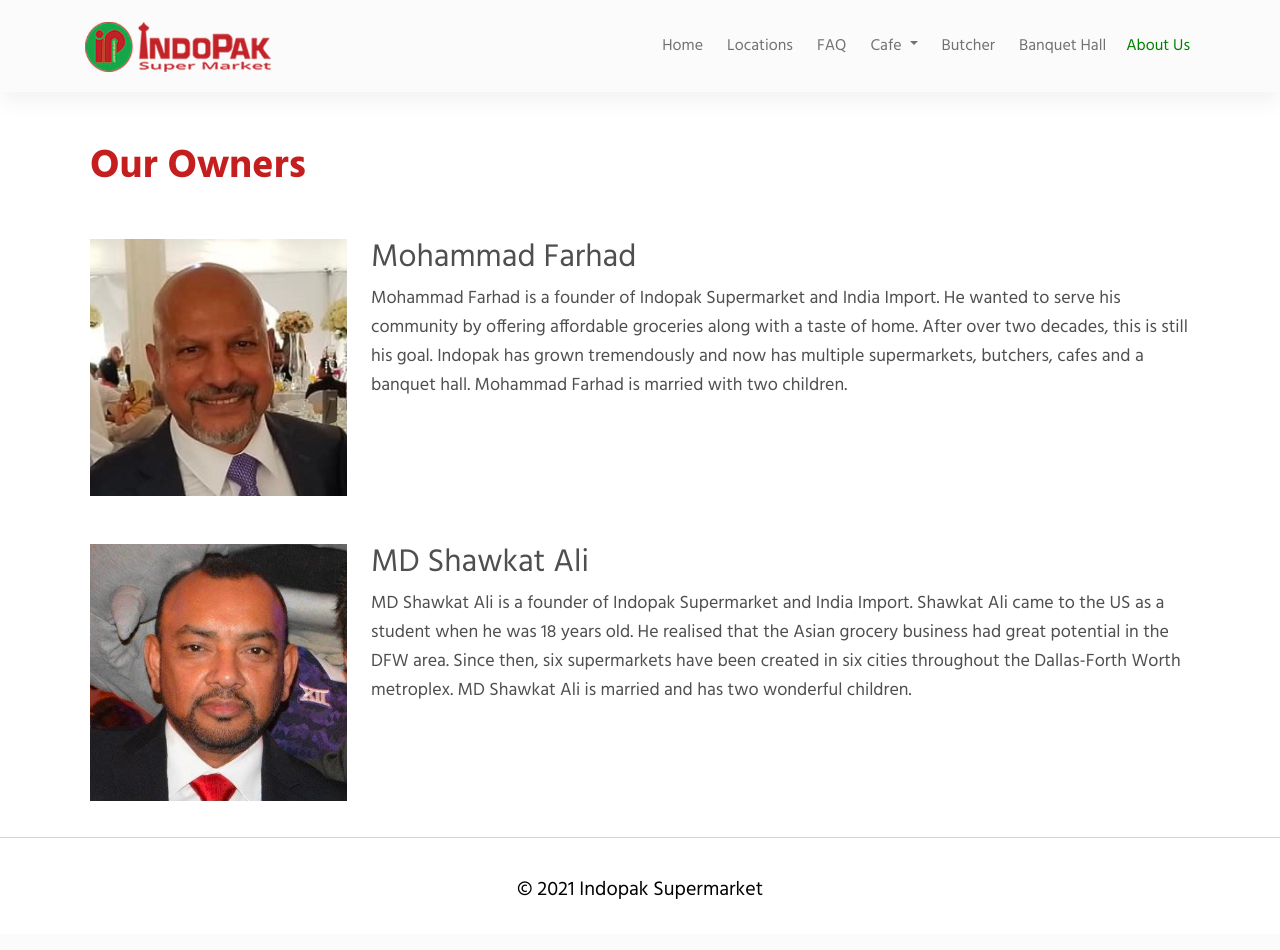
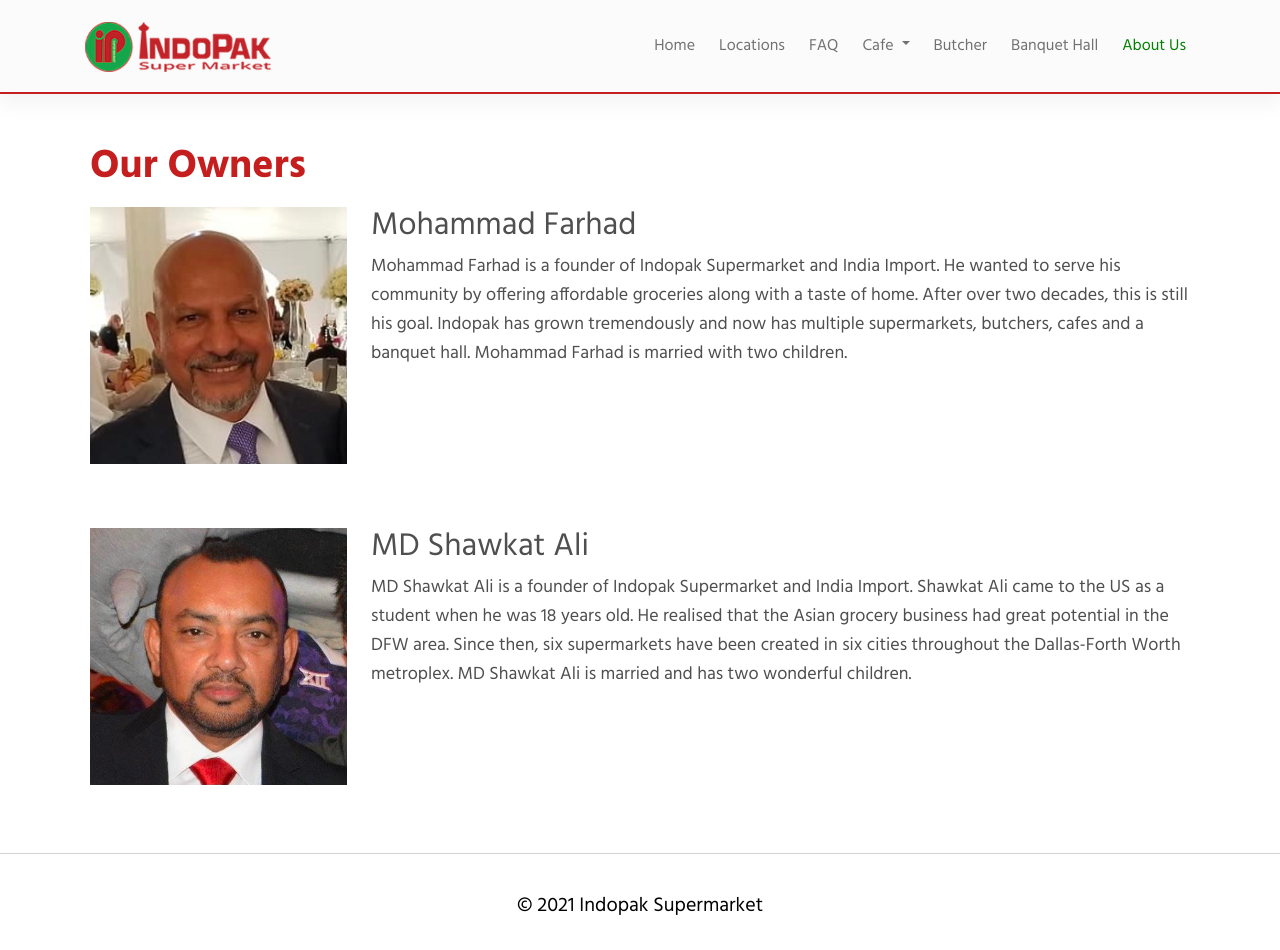
Before and after one commit to raiskazi/indopak-website, a Flask app: page /about in a window 1280 px wide. Before the commit the page ends 899 px from the top, so only its background shows below. Run offline with Flask 2, Linux system fonts and the light colour scheme; some libraries are stand-ins or nearby versions.

Commit message:
finished about us page

```diff
--- a/templates/about.html
+++ b/templates/about.html
@@ -1,35 +1,51 @@
 {% extends "layout.html" %}
 {% set active_page = "about" %}
+{% block css %}
+<style>
+    @media only screen and (max-width: 768px) {
+        .center {
+            text-align: center;
+        }
+    }
+</style>
+{% endblock %}
 {% block content %}
 <div class="container" style="padding: 20px">
 
-    <h1 class="mt-5" style="color: rgb(196, 30, 30)"> <b>Our Owners</b> </h1>
+    <h1 class="mt-5 center" style="color: rgb(196, 30, 30)"> <b>Our Owners</b> </h1>
 
-    <div class="row mt-5">
+    <div class="row mt-3">
         <div class="col-md-3">
             <div class="text-center">
-                <img src="{{url_for('static', filename='images/farhad.jpg')}}" height="275" width="275" class="img-fluid">
+                <img src="{{url_for('static', filename='images/farhad.jpg')}}" height="275" width="275"
+                    class="img-fluid mb-3">
             </div>
         </div>
         <div class="col-md-9">
-            <h2> Mohammad Farhad</h2>
-            <p style= "font-size: large"> Mohammad Farhad is a founder of Indopak Supermarket and India Import. He wanted to serve his community by
+            <h2 class="center"> Mohammad Farhad</h2>
+            <p class="center" style="font-size: large"> Mohammad Farhad is a founder of Indopak Supermarket and India
+                Import. He wanted
+                to serve his community by
                 offering affordable groceries along with a taste of home. After over two decades, this is still
-                his goal. Indopak has grown tremendously and now has multiple supermarkets, butchers, cafes and a banquet hall.
+                his goal. Indopak has grown tremendously and now has multiple supermarkets, butchers, cafes and a
+                banquet hall.
                 Mohammad Farhad is married with two children.
             </p>
         </div>
     </div>
 
-    <div class="row mt-5">
+    <div class="row mt-5 mb-3">
         <div class="col-md-3">
             <div class="text-center">
-                <img src="{{url_for('static', filename='images/shawkat.jpg')}}" height="275" width="275" class="img-fluid">
+                <img src="{{url_for('static', filename='images/shawkat.jpg')}}" height="275" width="275"
+                    class="img-fluid mb-3">
             </div>
         </div>
         <div class="col-md-9">
-            <h2> MD Shawkat Ali</h2>
-            <p style= "font-size: large"> MD Shawkat Ali is a founder of Indopak Supermarket and India Import. Shawkat Ali came to the US as a
+            <h2 class="center"> MD Shawkat Ali</h2>
+            <p class="center" style="font-size: large"> MD Shawkat Ali is a founder of Indopak Supermarket and India
+                Import. Shawkat
+                Ali came to the US as a
                 student when he was 18 years old. He realised that the Asian grocery business had great potential in
                 the DFW area. Since then, six supermarkets have been created in six cities throughout the Dallas-Forth
                 Worth metroplex. MD Shawkat Ali is married and has two wonderful children.
--- a/templates/layout.html
+++ b/templates/layout.html
@@ -2,6 +2,7 @@
 <html lang="en">
 
 <head>
+  <meta name="viewport" content="width=device-width, initial scale= 1.0">
   <link rel="icon" href="../static/images/favicon-32x32.png" type="image/x-icon" />
   <link rel="stylesheet" href="https://use.fontawesome.com/releases/v5.11.2/css/all.css" />
   <link rel="stylesheet" href="https://fonts.googleapis.com/css2?family=Roboto:wght@300;400;500;700&display=swap" />
@@ -41,6 +42,10 @@
     .cafefont {
       font-family: 'Fjalla One', sans-serif;
     }
+
+    .navbar {
+      border-bottom: 2px solid rgb(196, 30, 30);
+    }
   </style>
   {% block css %}{% endblock %}
   <meta charset="UTF-8">
@@ -70,15 +75,8 @@
           <!-- Left links -->
           <ul class="navbar-nav ms-auto mb-2 mb-lg-0 scrollspy">
             <li class="nav-item mx-1">
-              <a
-                {% if active_page == 'home' %}
-                class="nav-link active"
-                {% else %}
-                class="nav-link"
-                {% endif %}
-
-                aria-current="page"
-                href="{{url_for('home', _anchor='home') }}">Home</a>
+              <a {% if active_page == 'home' %} class="nav-link active" {% else %} class="nav-link" {% endif %}
+                aria-current="page" href="{{url_for('home', _anchor='home') }}">Home</a>
             </li>
             <li class="nav-item mx-1">
               <a class="nav-link" href="{{url_for('home', _anchor='locations') }}">Locations</a>
@@ -89,13 +87,8 @@
 
             <!-- Navbar dropdown -->
             <li class="nav-item dropdown mx-1">
-              <a
-                {% if active_page == 'cafe' %}
-                class="nav-link dropdown-toggle active"
-                {% else %}
-                class="nav-link dropdown-toggle"
-                {% endif %}
-                href="cafe" id="navbarDropdown" role="button"
+              <a {% if active_page == 'cafe' %} class="nav-link dropdown-toggle active" {% else %}
+                class="nav-link dropdown-toggle" {% endif %} href="cafe" id="navbarDropdown" role="button"
                 data-mdb-toggle="dropdown" aria-expanded="false">
                 Cafe
               </a>
@@ -111,31 +104,16 @@
             </li>
 
             <li class="nav-item mx-1">
-              <a
-              {% if active_page == 'butcher' %}
-                class="nav-link active"
-                {% else %}
-                class="nav-link"
-                {% endif %}
-               href="{{url_for('butcher')}}">Butcher</a>
+              <a {% if active_page == 'butcher' %} class="nav-link active" {% else %} class="nav-link" {% endif %}
+                href="{{url_for('butcher')}}">Butcher</a>
             </li>
             <li class="nav-item mx-1">
-              <a
-              {% if active_page == 'banquet' %}
-                class="nav-link active"
-                {% else %}
-                class="nav-link"
-                {% endif %}
-              href="{{url_for('banquet')}}">Banquet Hall</a>
+              <a {% if active_page == 'banquet' %} class="nav-link active" {% else %} class="nav-link" {% endif %}
+                href="{{url_for('banquet')}}">Banquet Hall</a>
             </li>
-            <li class="nav-item ml-1">
-              <a
-              {% if active_page == 'about' %}
-              class="nav-link active"
-              {% else %}
-              class="nav-link"
-              {% endif %}
-              href="{{url_for('about')}}">About Us</a>
+            <li class="nav-item mx-1">
+              <a {% if active_page == 'about' %} class="nav-link active" {% else %} class="nav-link" {% endif %}
+                href="{{url_for('about')}}">About Us</a>
             </li>
           </ul>
           <!-- Left links -->
```
